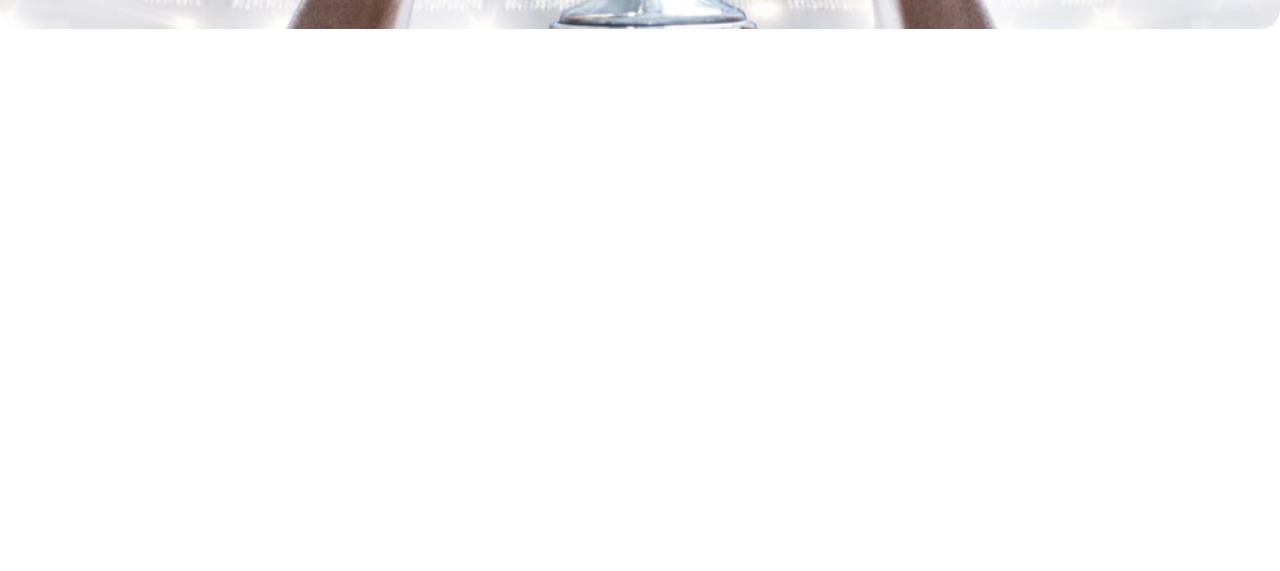
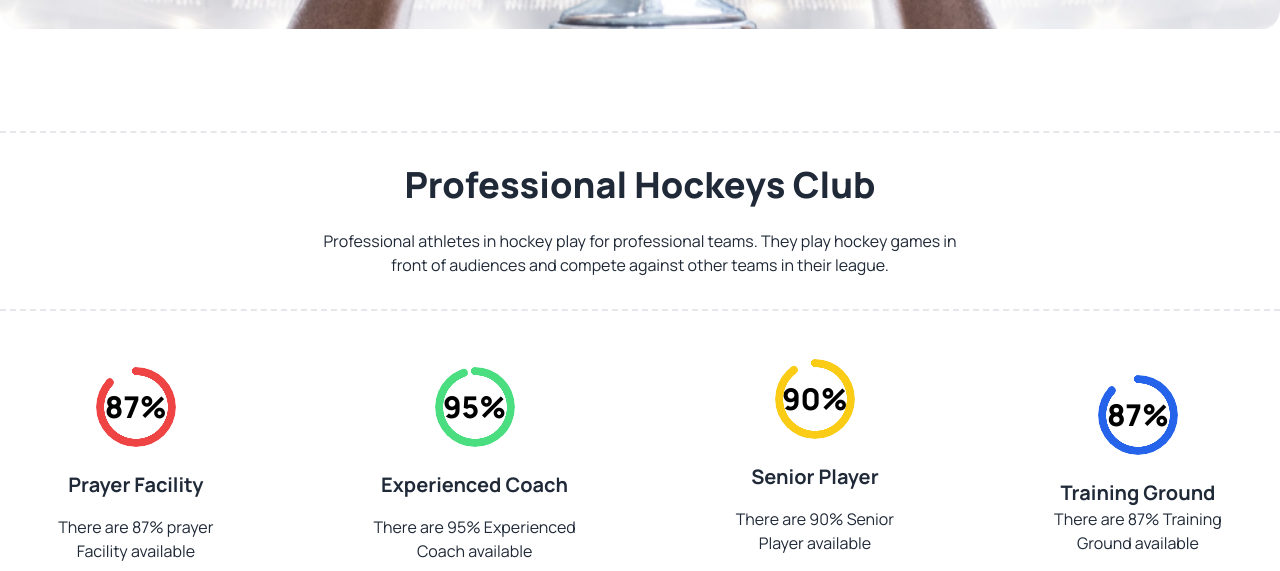
Before and after one commit to MimChowdhury66/third-assignment, a plain HTML site: page index.html in a window 1280 px wide. Shown: the part 799-1370 px from the top of the page. Before the commit the page ends 834 px from the top, so only its background shows below. Drawn offline with nearby package versions, Linux system fonts and the light colour scheme.

Commit message:
professional-add

```diff
--- a/index.html
+++ b/index.html
@@ -193,6 +193,112 @@
       </p>
     </div>
 
+  </header>
+
+  <main
+    class="container mx-auto">
+    <!-- Professional Hockeys Club section -->
+    <div
+      class="mt-10 lg:mt-24 ">
+      <div
+        class=" text-center border-dashed  border-y-2">
+        <h1
+          class=" mt-6 lg:mt-8 text-xl	 lg:text-4xl	font-extrabold">
+          Professional Hockeys
+          Club</h1>
+        <p
+          class="mt-2 mb-6 lg:mt-6 text-sm	lg:text-base lg:mb-8">
+          Professional
+          athletes in hockey
+          play for
+          professional teams.
+          They play hockey
+          games in <br>front
+          of audiences and
+          compete against
+          other teams in their
+          league. </p>
+      </div>
+      <!-- Professional progress -->
+      <div
+        class="grid lg:flex justify-center items-center text-center gap-6 lg:gap-40">
+
+        <div
+          class="mt-6 lg:mt-12 	">
+          <div
+            class="radial-progress text-red-500 	mb-6"
+            style="--value:87;"
+            role="progressbar">
+            <span
+              class="text-black text-3xl   font-extrabold ">87%</span>
+          </div>
+          <div class="">
+            <h1 class="text-xl	font-semibold mb-4">Prayer
+              Facility</h1>
+            <p class="text-base	font-normal">There
+              are 87%
+              prayer <br>
+              Facility
+              available</p>
+          </div>
+        </div>
+        <div
+          class="mt-6 lg:mt-12 ">
+          <div
+            class="radial-progress text-green-400 mb-6	"
+            style="--value:95;"
+            role="progressbar">
+            <span
+              class="text-black text-3xl   font-extrabold ">95%</span>
+          </div>
+          <div class="">
+            <h1 class="text-xl	font-semibold mb-4">Experienced Coach</h1>
+            <p class="text-base	font-normal">There
+              are 95%
+              Experienced <br>Coach
+              available</p>
+          </div>
+        </div>
+        <div
+          class="mt-6 lg:mt-12 ">
+          <div
+            class="radial-progress text-yellow-400 mb-6	"
+            style="--value:90;"
+            role="progressbar">
+            <span
+              class="text-black text-3xl   font-extrabold ">90%</span>
+          </div>
+          <div class="">
+            <h1 class="text-xl	font-semibold mb-4">Senior Player</h1>
+            <p class="text-base	font-normal mb-4">There
+              are 90%
+              Senior <br> Player
+              available</p>
+          </div>
+        </div>
+        <div
+          class="mt-6 lg:mt-12 ">
+          <div
+            class="radial-progress text-blue-600 mb-6	"
+            style="--value:87;"
+            role="progressbar">
+            <span
+              class="text-black text-3xl   font-extrabold ">87%</span>
+          </div>
+          <div class="">
+            <h1 class="text-xl	font-semibold">Training Ground</h1>
+            <p class="text-base	font-normal">There
+              are 87%
+              Training <br> Ground
+              available</p>
+          </div>
+        </div>
+
+
+
+
+      </div>
+    </div>
 
 
 
@@ -203,9 +309,13 @@
 
 
 
-  </header>
-  <main
-    class="container mx-auto">
+
+
+
+
+
+
+
 
   </main>
   <footer>
```
